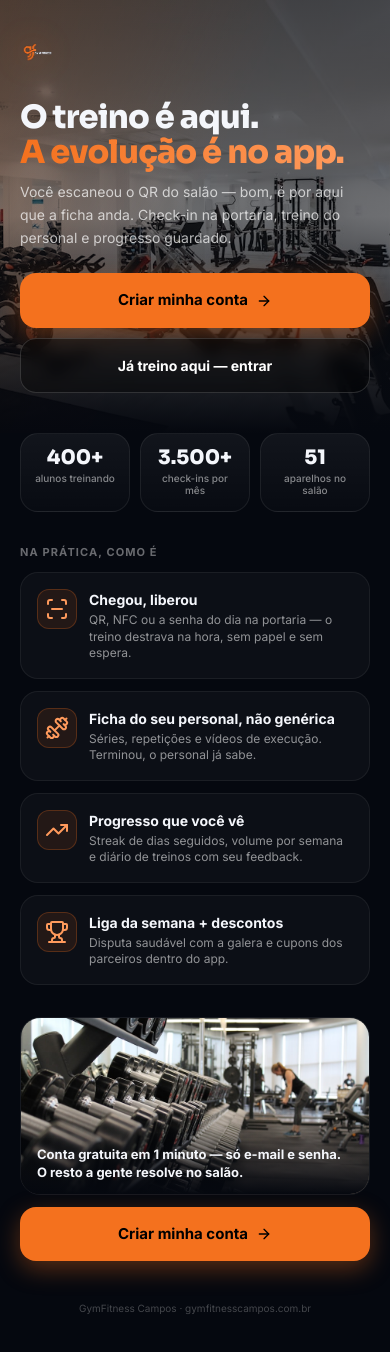
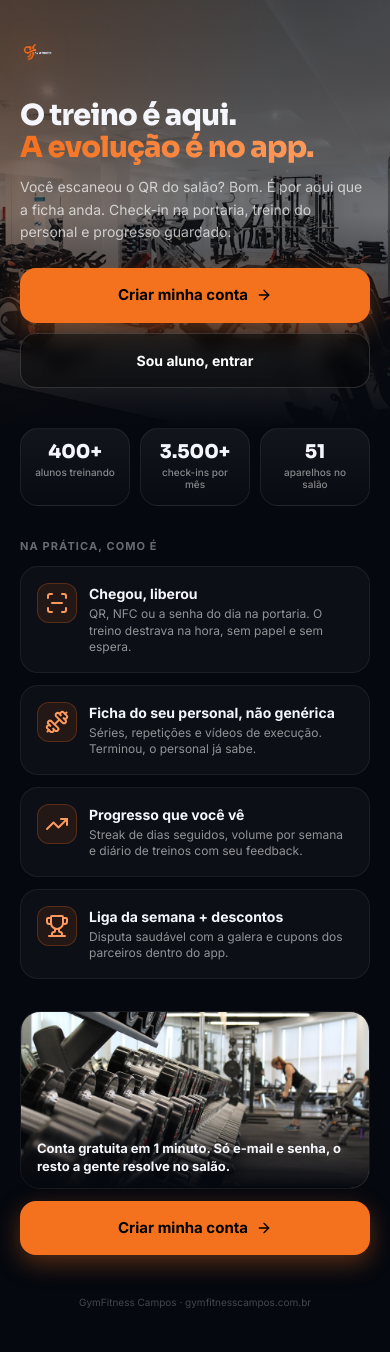
Before and after one commit to vmloboadm/gymfitnessapp, a Next.js app: page /app/bem-vindo in a window 390 px wide. Shown: the top 1352 px of the page. Built offline with nearby package versions, Linux system fonts and the light colour scheme; no server answers.

Commit message:
qr-lp: zero travessoes + mobile fino
- Remove todos os —/– dos textos visiveis (bem-vindo, vantagens, parceiros)
- H1 com text-balance + escala menor no mobile pequeno (28/29px -> 30/32px sm+)
- Numeros 19px no mobile pequeno p/ nao espremer em 320px

```diff
--- a/src/app/bem-vindo/page.tsx
+++ b/src/app/bem-vindo/page.tsx
@@ -7,11 +7,11 @@ import { assetPath } from "~/lib/asset-path";
 export const metadata: Metadata = {
   title: "Bem-vindo · GymFitness Campos",
   description:
-    "Check-in na portaria, ficha do seu personal e evolução semana a semana — o app da GymFitness Campos.",
+    "Check-in na portaria, ficha do seu personal e evolução semana a semana. O app da GymFitness Campos.",
 };
 
 /**
- * LP pública de boas-vindas — QR do banner "Conheça o app" cai aqui.
+ * LP pública de boas-vindas. QR do banner "Conheça o app" cai aqui.
  * Foto real do salão + logo + voz da academia. CTA: criar conta / entrar.
  */
 export default function BemVindoPage() {
@@ -44,7 +44,7 @@ export default function BemVindoPage() {
             className="h-9 w-auto object-contain"
             style={{ filter: "drop-shadow(0 0 16px rgba(255,111,22,0.45))" }}
           />
-          <h1 className="mt-8 font-display text-[32px] font-black leading-[1.08] tracking-tight">
+          <h1 className="mt-8 text-balance font-display text-[29px] font-black leading-[1.1] tracking-tight sm:text-[32px]">
             O treino é aqui.
             <br />
             <span className="bg-gradient-to-r from-[#F4711E] to-[#FF9A5C] bg-clip-text text-transparent">
@@ -52,7 +52,7 @@ export default function BemVindoPage() {
             </span>
           </h1>
           <p className="mt-3 max-w-sm text-[14px] leading-relaxed text-white/70">
-            Você escaneou o QR do salão — bom, é por aqui que a ficha anda.
+            Você escaneou o QR do salão? Bom. É por aqui que a ficha anda.
             Check-in na portaria, treino do personal e progresso guardado.
           </p>
           <div className="mt-6 space-y-2.5">
@@ -67,7 +67,7 @@ export default function BemVindoPage() {
               href="/login"
               className="tactile flex items-center justify-center gap-2 rounded-2xl border border-white/15 bg-black/40 py-4 text-[14px] font-bold text-white backdrop-blur transition-colors active:scale-[0.98]"
             >
-              Já treino aqui — entrar
+              Sou aluno, entrar
             </Link>
           </div>
         </div>
@@ -84,7 +84,7 @@ export default function BemVindoPage() {
             key={label}
             className="rounded-[18px] border border-white/[0.07] bg-gradient-to-b from-white/[0.055] to-white/[0.015] p-3.5 text-center"
           >
-            <p className="font-display text-[20px] font-black leading-none">{value}</p>
+            <p className="font-display text-[19px] font-black leading-none sm:text-[20px]">{value}</p>
             <p className="mt-1 text-[10px] font-medium leading-tight text-white/50">{label}</p>
           </div>
         ))}
@@ -99,7 +99,7 @@ export default function BemVindoPage() {
           {
             Icon: ScanLine,
             title: "Chegou, liberou",
-            desc: "QR, NFC ou a senha do dia na portaria — o treino destrava na hora, sem papel e sem espera.",
+            desc: "QR, NFC ou a senha do dia na portaria. O treino destrava na hora, sem papel e sem espera.",
           },
           {
             Icon: Dumbbell,
@@ -145,7 +145,7 @@ export default function BemVindoPage() {
           />
           <span className="absolute inset-0 bg-gradient-to-t from-[#05080f] via-transparent to-transparent" aria-hidden />
           <p className="absolute bottom-3 left-4 right-4 text-[13px] font-bold leading-snug">
-            Conta gratuita em 1 minuto — só e-mail e senha. O resto a gente resolve no salão.
+            Conta gratuita em 1 minuto. Só e-mail e senha, o resto a gente resolve no salão.
           </p>
         </div>
         <Link
--- a/src/app/parceiros/page.tsx
+++ b/src/app/parceiros/page.tsx
@@ -12,7 +12,7 @@ export const metadata: Metadata = {
 };
 
 /**
- * LP de parcerias — pública (QR do banner "Seja parceiro" cai aqui).
+ * LP de parcerias, pública. QR do banner "Seja parceiro" cai aqui.
  * Mobile-first: o lojista escaneia no salão e fecha no WhatsApp.
  */
 export default function ParceirosPage() {
@@ -42,7 +42,7 @@ export default function ParceirosPage() {
             className="mx-auto h-9 w-auto object-contain"
             style={{ filter: "drop-shadow(0 0 16px rgba(255,111,22,0.45))" }}
           />
-          <h1 className="mt-8 font-display text-[30px] font-black leading-tight tracking-tight">
+          <h1 className="mt-8 text-balance font-display text-[28px] font-black leading-[1.12] tracking-tight sm:text-[30px]">
             400+ alunos passam pelo seu banner{" "}
             <span className="bg-gradient-to-r from-[#F4711E] to-[#FF9A5C] bg-clip-text text-transparent">
               toda semana.
@@ -50,7 +50,7 @@ export default function ParceirosPage() {
           </h1>
           <p className="mx-auto mt-3 max-w-sm text-[14px] leading-relaxed text-white/70">
             Não é outdoor que ninguém olha. É o salão onde o bairro treina
-            6x por semana — sua marca no banner, na TV e no cupom do app.
+            6x por semana, com sua marca no banner, na TV e no cupom do app.
           </p>
         </div>
       </header>
@@ -67,7 +67,7 @@ export default function ParceirosPage() {
             className="rounded-[18px] border border-white/[0.07] bg-gradient-to-b from-white/[0.055] to-white/[0.015] p-3.5 text-center"
           >
             <Icon className="mx-auto h-4 w-4 text-[#FF9A5C]" />
-            <p className="mt-1.5 font-display text-[20px] font-black leading-none">{value}</p>
+            <p className="mt-1.5 font-display text-[19px] font-black leading-none sm:text-[20px]">{value}</p>
             <p className="mt-1 text-[10px] font-medium leading-tight text-white/50">{label}</p>
           </div>
         ))}
@@ -87,7 +87,7 @@ export default function ParceirosPage() {
           {
             Icon: Tv,
             title: "Vídeo na TV do salão",
-            desc: "Teu comercial rodando no descanso entre séries — ninguém pula.",
+            desc: "Teu comercial rodando no descanso entre as séries. Ninguém pula.",
           },
           {
             Icon: Ticket,
@@ -124,7 +124,7 @@ export default function ParceirosPage() {
           "Chama no WhatsApp e conta o que você vende",
           "A gente monta banner + vídeo + cupom com você",
           "Sua marca entra no ar no salão, na TV e no app",
-          "Vê o movimento e decide se renova — sem fidelidade",
+          "Vê o movimento e decide se renova. Sem fidelidade",
         ].map((step, i) => (
           <div key={i} className="flex items-start gap-3 px-1">
             <span className="mt-0.5 flex h-5 w-5 shrink-0 items-center justify-center rounded-full bg-[#F4711E]/15 text-[10px] font-black text-[#FF9A5C]">
--- a/src/app/vantagens/page.tsx
+++ b/src/app/vantagens/page.tsx
@@ -34,7 +34,7 @@ async function getSponsors(): Promise<Sponsor[]> {
 }
 
 /**
- * LP pública de vantagens — QR do banner "Descontos de parceiros" cai aqui.
+ * LP pública de vantagens. QR do banner "Descontos de parceiros" cai aqui.
  * Foto + logo + lista real de parceiros com cupom borrado. CTA: entrar.
  */
 export default async function VantagensPage() {
@@ -68,14 +68,14 @@ export default async function VantagensPage() {
             <Ticket className="h-3 w-3 text-[#FFC24D]" />
             Clube de vantagens · só alunos
           </span>
-          <h1 className="mt-3 font-display text-[30px] font-black leading-tight tracking-tight">
+          <h1 className="mt-3 text-balance font-display text-[28px] font-black leading-[1.12] tracking-tight sm:text-[30px]">
             Treina aqui,{" "}
             <span className="bg-gradient-to-r from-[#FFC24D] to-[#FF9A5C] bg-clip-text text-transparent">
               paga menos lá fora.
             </span>
           </h1>
           <p className="mt-3 max-w-sm text-[14px] leading-relaxed text-white/70">
-            Lanchonete, suplemento, roupa, barbearia — parceiro do bairro com
+            Lanchonete, suplemento, roupa, barbearia. Parceiro do bairro com
             desconto preso no seu login. O cupom só revela dentro do app.
           </p>
         </div>
```
